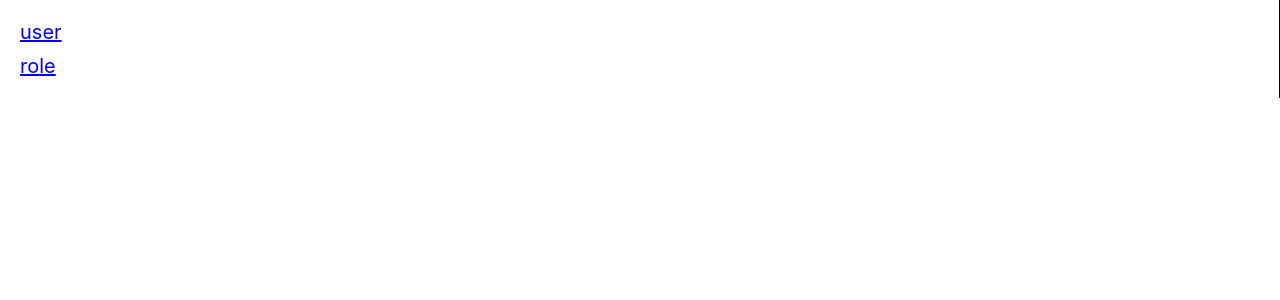
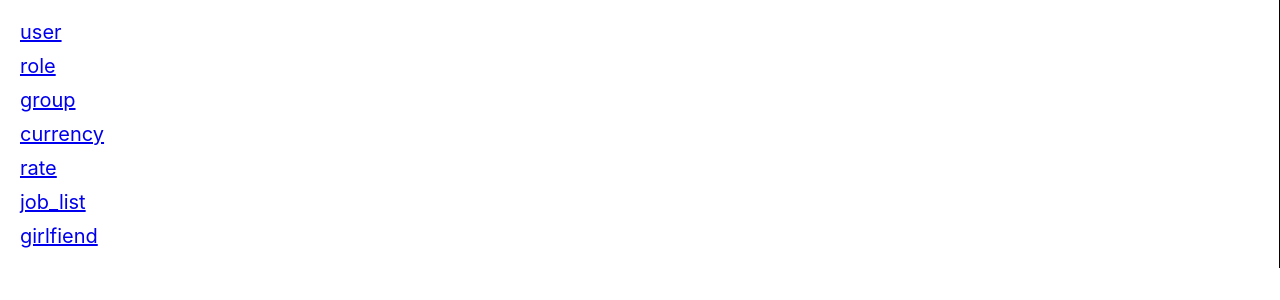
Before and after one commit to dalogsamurai/intem-test-task, a React (Create React App) app: page / in a window 1280 px wide. Shown: the top 300 px of the page. Built offline with nearby package versions, Linux system fonts and the light colour scheme.

Commit message:
feat: routes update

```diff
--- a/src/constants.ts
+++ b/src/constants.ts
@@ -1,2 +1,10 @@
 // TODO add items
-export const menuItems = ["user", "role"];
+export const menuItems = [
+	"user",
+	"role",
+	"group",
+	"currency",
+	"rate",
+	"job_list",
+	"girlfiend",
+];
```
